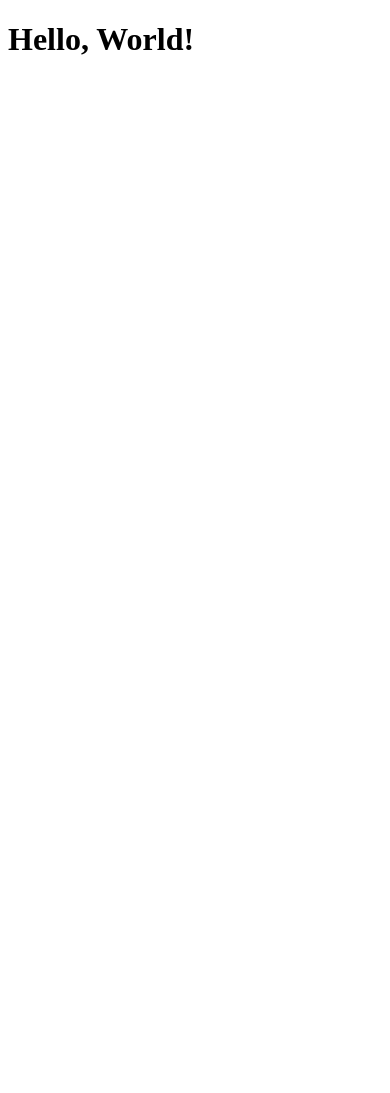
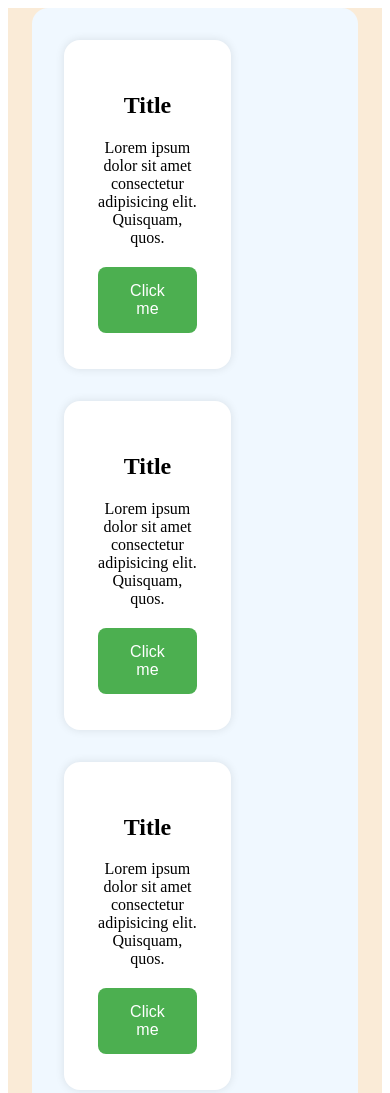
Before and after one commit to ArtemParadise/CS3-lectures-2025, a plain HTML site: page Lecture-2/index.html in a window 390 px wide. Shown: the top 1093 px of the page. Before the commit the page ends 844 px from the top, so only its background shows below. Drawn offline with Linux system fonts and the light colour scheme.

Commit message:
Implement layout and styling for card components in Lecture-2. Added HTML structure with cards and corresponding CSS for styling, including button hover effects and responsive design.

```diff
--- a/Lecture-2/index.html
+++ b/Lecture-2/index.html
@@ -7,6 +7,30 @@
     <link rel="stylesheet" href="styles.css">
 </head>
 <body>
-    <h1>Hello, World!</h1>
+    <main>
+        <div class="container">
+            <section>
+                <div class="card-wrapper">
+                    <div class="row cards-row">
+                        <div class="card">
+                            <h1>Title</h1>
+                            <p>Lorem ipsum dolor sit amet consectetur adipisicing elit. Quisquam, quos.</p>
+                            <button>Click me</button>
+                        </div>
+                        <div class="card">
+                            <h1>Title</h1>
+                            <p>Lorem ipsum dolor sit amet consectetur adipisicing elit. Quisquam, quos.</p>
+                            <button>Click me</button>
+                        </div>
+                        <div class="card">
+                            <h1>Title</h1>
+                            <p>Lorem ipsum dolor sit amet consectetur adipisicing elit. Quisquam, quos.</p>
+                            <button>Click me</button>
+                        </div>
+                    </div>
+                </div>
+            </section>
+        </div>
+    </main>
 </body>
 </html>
--- a/Lecture-2/styles.css
+++ b/Lecture-2/styles.css
@@ -0,0 +1,67 @@
+main {
+    background-color: antiquewhite;
+    min-height: 100vh;
+}
+
+section {
+    width: 70%;
+    min-height: 70vh;
+    padding: 32px;
+    border-radius: 16px;
+    background-color: aliceblue;
+}
+
+button {
+    background-color: #4CAF50; /* Green */
+    border: none;
+    color: white;
+    padding: 15px 32px;
+    text-align: center;
+    text-decoration: none;
+    display: inline-block;
+    font-size: 16px;
+    margin: 4px 2px;
+    cursor: pointer;
+    border-radius: 8px;
+}
+
+button:hover {
+    background-color: #45a049; /* Darker green */
+    transition: all 0.3s ease; /* Smooth transition for all changes */
+}
+
+.container {
+    display: flex;
+    justify-content: center;
+}
+
+.card-wrapper {
+    display: flex;
+    justify-content: center;
+}
+
+.row {
+    display: flex;
+}
+
+.cards-row {
+    gap: 32px;
+    flex-wrap: wrap;
+
+    /* .card:not(:last-of-type) {
+        margin-right: 32px;
+    } */
+
+    .card {
+        flex: 0 0 calc(50% - 32px);
+    }
+}
+
+.card {
+    text-align: center;
+    background-color: white;
+    padding: 32px;
+    box-shadow: 0 0 10px 0 rgba(0, 0, 0, 0.1);
+    max-width: 400px;
+    border-radius: 16px;
+}
```
